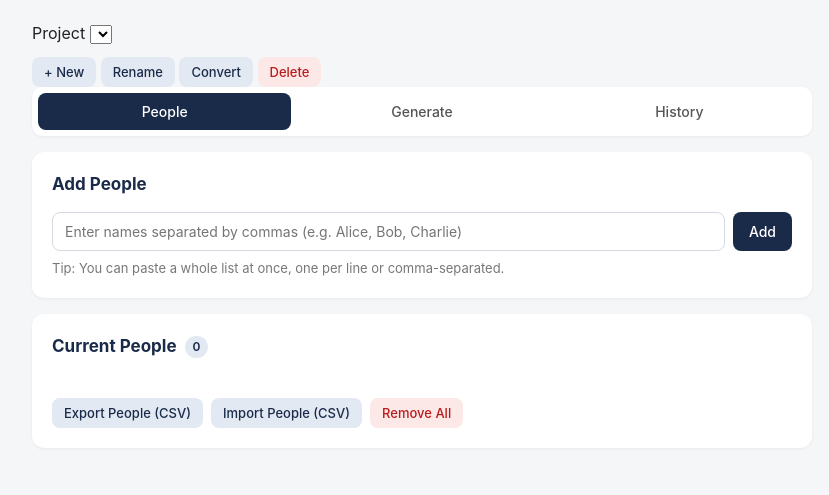
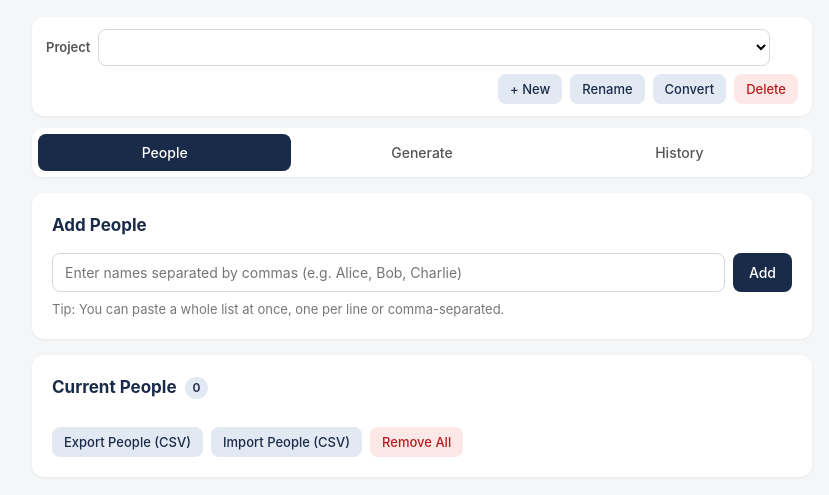
Before and after one commit to p3arlk/cc-group-randomizer, a plain HTML site: page index.html in a window 1280 px wide. Shown: the part 115-610 px from the top of the page, without its empty margins (218-1047 px from the left). Drawn offline with Linux system fonts and the light colour scheme; no server answers.

Commit message:
Modify header margin and add project bar styles
Adjusted header margin and added styles for project bar components.

```diff
--- a/style.css
+++ b/style.css
@@ -19,7 +19,7 @@ body {
 
 header {
   text-align: center;
-  margin-bottom: 24px;
+  margin-bottom: 20px;
 }
 
 header h1 {
@@ -31,6 +31,71 @@ header h1 {
   color: #666;
   font-size: 14px;
   margin-top: 4px;
+}
+
+/* ---- Project bar ---- */
+.project-bar {
+  background: #fff;
+  border-radius: 12px;
+  padding: 12px 14px;
+  margin-bottom: 12px;
+  box-shadow: 0 1px 3px rgba(0,0,0,0.06);
+}
+
+.project-bar-row {
+  display: flex;
+  align-items: center;
+  gap: 8px;
+  flex-wrap: wrap;
+}
+
+.project-bar-row + .project-bar-row {
+  margin-top: 8px;
+}
+
+.project-label {
+  font-size: 13px;
+  color: #555;
+  font-weight: 600;
+}
+
+.project-select {
+  flex: 1;
+  padding: 8px 10px;
+  border: 1px solid #d5dae2;
+  border-radius: 8px;
+  font-size: 14px;
+  font-family: inherit;
+  background: #fff;
+  min-width: 160px;
+}
+
+.project-select:focus {
+  outline: none;
+  border-color: #1a2b4a;
+}
+
+.project-badge {
+  font-size: 11px;
+  padding: 3px 10px;
+  border-radius: 20px;
+  font-weight: 600;
+  text-transform: uppercase;
+  letter-spacing: 0.4px;
+}
+
+.project-badge.shared {
+  background: #dcfce7;
+  color: #166534;
+}
+
+.project-badge.personal {
+  background: #fef3c7;
+  color: #92400e;
+}
+
+.project-bar-actions {
+  justify-content: flex-end;
 }
 
 .tabs {
@@ -160,7 +225,7 @@ button.danger {
 button.small {
   padding: 7px 12px;
   font-size: 13px;
-  margin-top: 12px;
+  margin-top: 0;
 }
 
 .button-row {
```
